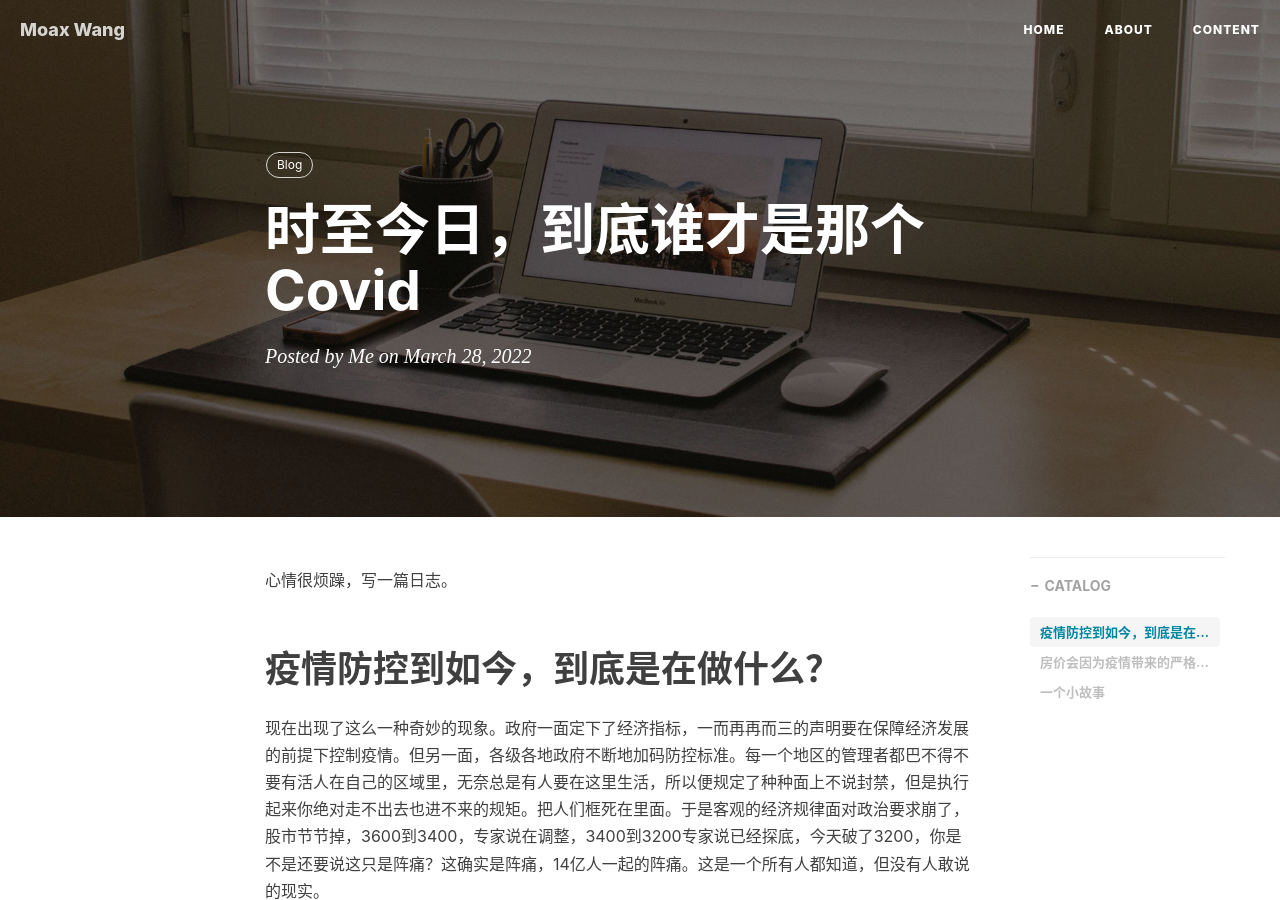
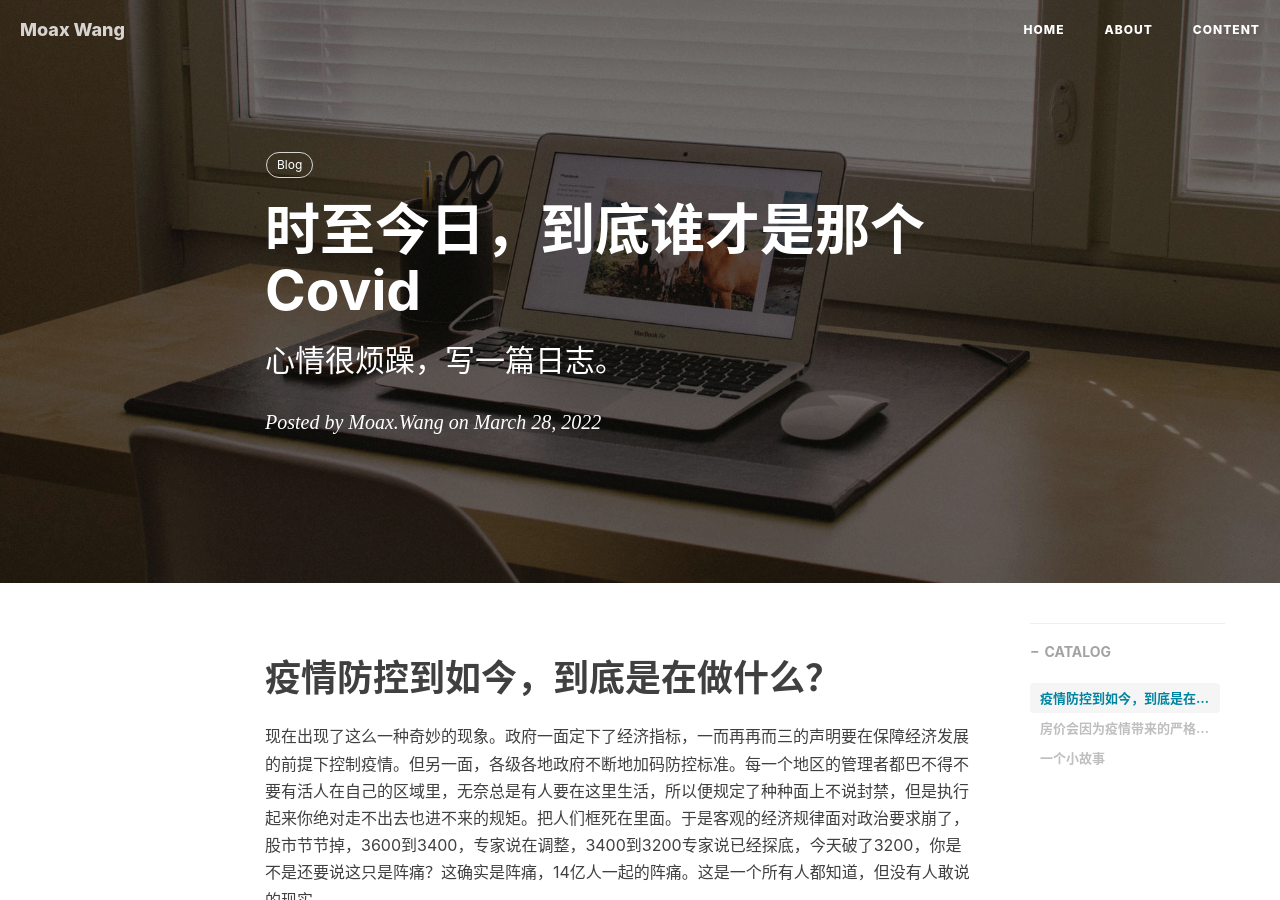
Before and after one commit to WinchellWang/winchellwang.github.io, a Jekyll site: the page built from _posts/2022-03-28-what_is_Covid.md, in a window 1280 px wide and 900 px high. Built offline with Jekyll 4.4.1, drawn with Linux system fonts in a browser that asks for light colours; nearby versions of some CDN libraries; comment, search, counter and statistics services are not loaded.

Commit message:
Update 2022-03-28-what_is_Covid.md

```diff
--- a/_posts/2022-03-28-what_is_Covid.md
+++ b/_posts/2022-03-28-what_is_Covid.md
@@ -1,15 +1,14 @@
 ---
 layout: post
 title: 时至今日，到底谁才是那个Covid
+subtitle: 心情很烦躁，写一篇日志。
 date: 2022-03-28
-author: Me
+author: Moax.Wang
 header-img: "img/home-bg-o.jpg"
 tags: [Blog]
 header-mask: 0.1
 catalog: true
-comments: false
 ---
-心情很烦躁，写一篇日志。
 
 # 疫情防控到如今，到底是在做什么？
 
```
